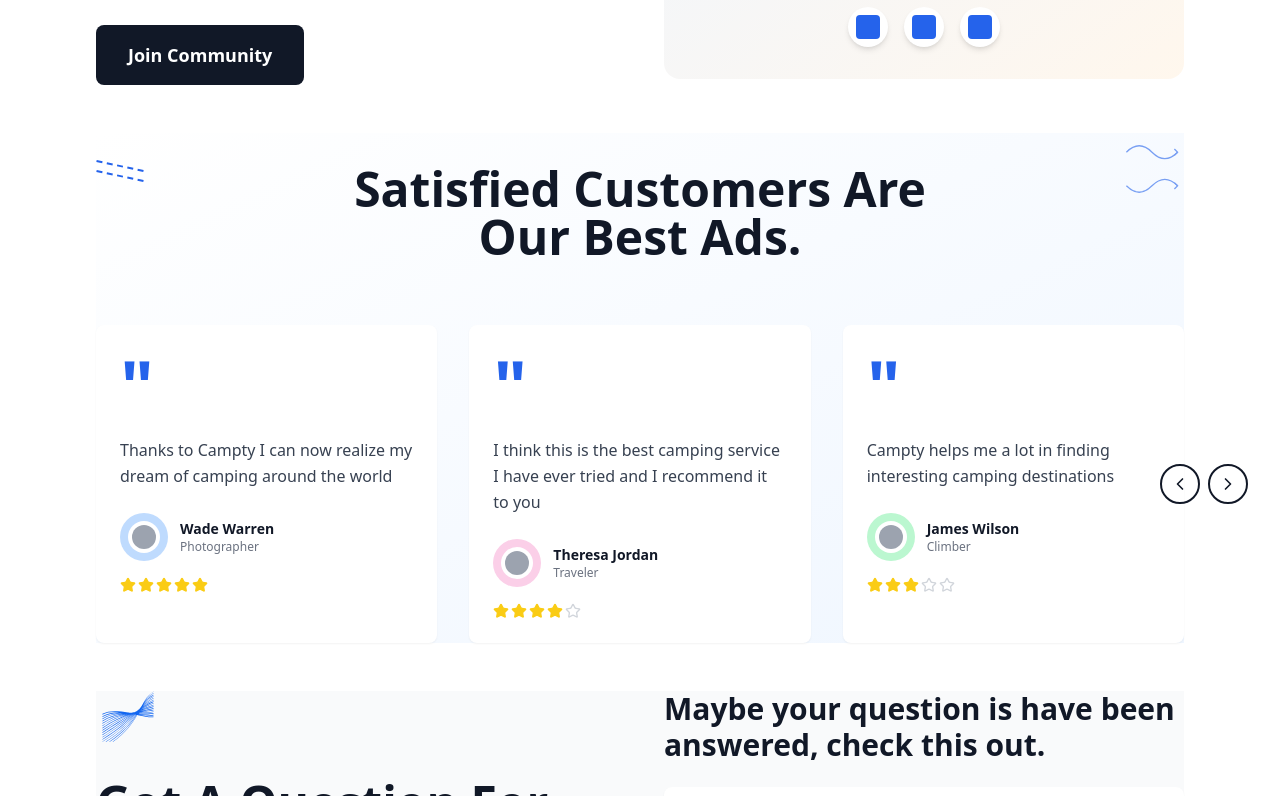
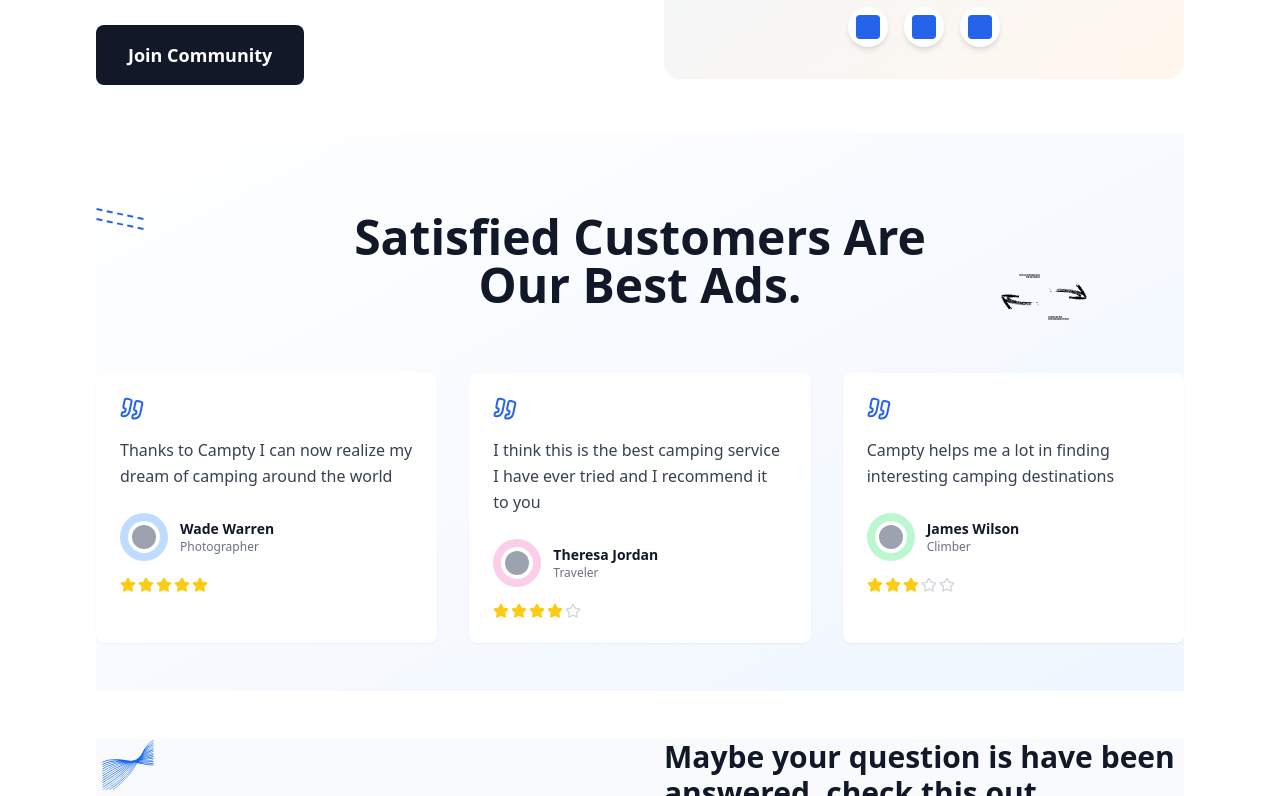
Before and after one commit to ihirwepatrick/compty-landing, a Next.js app: page / in a window 1280 px wide. Shown: the part 2604-3400 px from the top of the page. Built offline with nearby package versions, Linux system fonts and the light colour scheme.

Commit message:
[UPDATE]: Add Navigation Arrows

```diff
--- a/components/sections/FAQ.tsx
+++ b/components/sections/FAQ.tsx
@@ -18,7 +18,7 @@ const FAQ = () => {
 
   const handleSubmit = (e: React.FormEvent) => {
     e.preventDefault();
-    // Handle form submission
+    // Handle form submission (added just for later usage)
     console.log("Email submitted:", email);
   };
 
@@ -62,7 +62,7 @@ const FAQ = () => {
               placeholder="Enter Your Email"
               value={email}
               onChange={(e) => setEmail(e.target.value)}
-              className="w-full px-4 py-3 border-2 border-gray-200 rounded-lg focus:outline-none focus:border-primary-blue"
+              className="w-full px-4 py-3 border-12 border-gray-200 rounded-lg focus:outline-none focus:border-primary-blue"
               required
             />
             <motion.button
--- a/components/sections/Testimonials.tsx
+++ b/components/sections/Testimonials.tsx
@@ -3,7 +3,7 @@
 import { motion } from "motion/react";
 import { useInView } from "motion/react";
 import { useRef, useState } from "react";
-import { Star, ChevronLeft, ChevronRight } from "lucide-react";
+import { Star, Quote } from "lucide-react";
 
 const Testimonials = () => {
   const ref = useRef(null);
@@ -48,7 +48,7 @@ const Testimonials = () => {
   return (
     <section
       ref={ref}
-      className="bg-gradient-to-br from-white to-blue-50 container mx-auto relative"
+      className="bg-gradient-to-br from-white to-blue-50 container mx-auto relative py-12"
     >
       {/* Decorative Elements */}
       <div className="relative">
@@ -63,21 +63,39 @@ const Testimonials = () => {
           <div className="w-12 h-0.5 border-t-2 border-dashed border-primary-blue transform rotate-12" />
         </motion.div>
 
-        {/* Wavy lines with arrows above and to the right */}
+        {/* Navigation Arrows - Ajust bove Cards */}
         <motion.div
           initial={{ opacity: 0, scale: 0 }}
           animate={isInView ? { opacity: 1, scale: 1 } : { opacity: 0, scale: 0 }}
           transition={{ delay: 0.2, duration: 0.5 }}
-          className="absolute right-0 top-0 flex flex-col gap-2"
+          className="absolute right-0 top-0 flex items-center gap-2 px-24 py-24"
         >
-          <svg className="w-16 h-8 text-primary-blue opacity-60" viewBox="0 0 100 50" fill="none">
-            <path d="M10,30 Q30,10 50,30 T90,30" stroke="currentColor" strokeWidth="2" fill="none" />
-            <path d="M85,25 L90,30 L85,35" stroke="currentColor" strokeWidth="2" fill="none" />
-          </svg>
-          <svg className="w-16 h-8 text-primary-blue opacity-60" viewBox="0 0 100 50" fill="none">
-            <path d="M10,20 Q30,40 50,20 T90,20" stroke="currentColor" strokeWidth="2" fill="none" />
-            <path d="M85,15 L90,20 L85,25" stroke="currentColor" strokeWidth="2" fill="none" />
-          </svg>
+          <motion.button
+            whileHover={{ scale: 1.1 }}
+            whileTap={{ scale: 0.9 }}
+            onClick={handlePrev}
+            className="w-10 h-10 flex items-center justify-center hover:opacity-80 transition-opacity"
+            aria-label="Previous testimonial"
+          >
+            <img
+              src="/assets/arrow-right.svg"
+              alt="Previous"
+              className="w-14 h-14 transform rotate-180"
+            />
+          </motion.button>
+          <motion.button
+            whileHover={{ scale: 1.1 }}
+            whileTap={{ scale: 0.9 }}
+            onClick={handleNext}
+            className="w-10 h-10 flex items-center justify-center hover:opacity-80 transition-opacity"
+            aria-label="Next testimonial"
+          >
+            <img
+              src="/assets/arrow-right.svg"
+              alt="Next"
+              className="w-14 h-14"
+            />
+          </motion.button>
         </motion.div>
 
         {/* Heading with line break */}
@@ -109,10 +127,7 @@ const Testimonials = () => {
               className="bg-white rounded-lg p-6 shadow-sm hover:shadow-md transition-shadow"
             >
               {/* Large Blue Quote Icon */}
-              <div className="text-primary-blue text-7xl font-bold mb-4 leading-none">
-                "
-              </div>
-
+          <Quote className="w-6 h-6 text-primary-blue transform rotate-12 mb-4" />
               {/* Testimonial Text */}
               <p className="text-gray-700 mb-6 leading-relaxed text-base">
                 {testimonial.quote}
@@ -159,27 +174,6 @@ const Testimonials = () => {
           ))}
         </div>
 
-        {/* Navigation Arrows - Black Outline */}
-        <div className="hidden md:flex absolute -right-16 top-1/2 transform -translate-y-1/2 gap-2">
-          <motion.button
-            whileHover={{ scale: 1.1 }}
-            whileTap={{ scale: 0.9 }}
-            onClick={handlePrev}
-            className="w-10 h-10 border-2 border-gray-900 rounded-full flex items-center justify-center hover:bg-gray-50 transition-colors"
-            aria-label="Previous testimonial"
-          >
-            <ChevronLeft className="w-5 h-5 text-gray-900" />
-          </motion.button>
-          <motion.button
-            whileHover={{ scale: 1.1 }}
-            whileTap={{ scale: 0.9 }}
-            onClick={handleNext}
-            className="w-10 h-10 border-2 border-gray-900 rounded-full flex items-center justify-center hover:bg-gray-50 transition-colors"
-            aria-label="Next testimonial"
-          >
-            <ChevronRight className="w-5 h-5 text-gray-900" />
-          </motion.button>
-        </div>
       </div>
     </section>
   );
```
Also changed, not shown: public/assets/arrow-right.svg (added).
